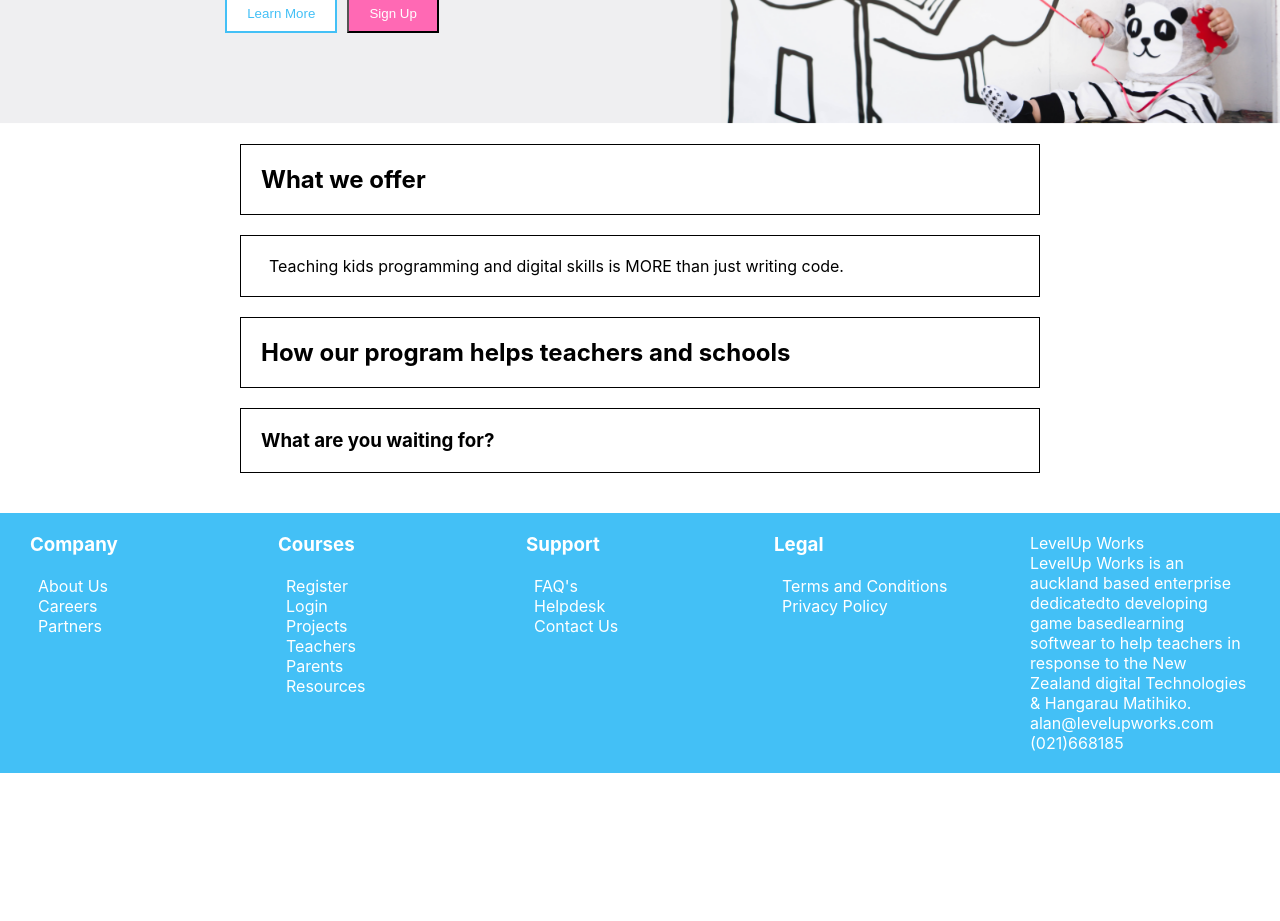
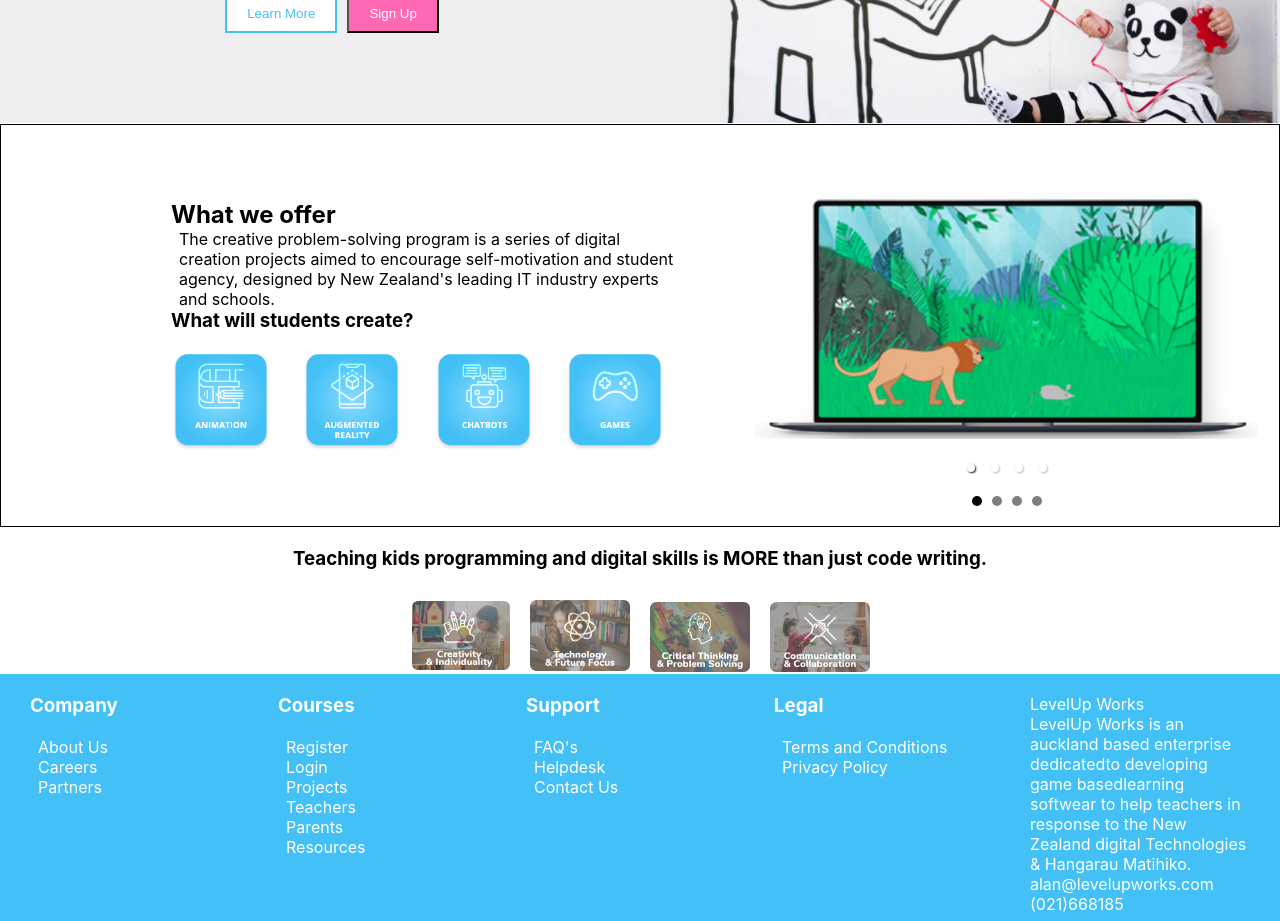
Before and after one commit to farhanmalek/EducationApp-FrontEnd, a React (Create React App) app: page /studentprofile in a window 1280 px wide. Shown: the part 1140-2061 px from the top of the page. Before the commit the page ends 1913 px from the top, so only its background shows below. Built offline with nearby package versions, Linux system fonts and the light colour scheme.

Commit message:
i have fixed all the images for the first three sections

```diff
--- a/src/components/HomePage/Home.css
+++ b/src/components/HomePage/Home.css
@@ -57,7 +57,7 @@
 }
 
 .sign-up-button:hover {
-  background-color: #ff69b4; /* Change the hover color for the "Sign Up" button */
+  background-color: greenyellow; /* Change the hover color for the "Sign Up" button */
 }
 
 
@@ -81,3 +81,123 @@
     align-items: center;
     flex-direction: column; /* Stack sections vertically */
   }
+
+  .two-column-section {
+    display: flex;
+    justify-content: space-between;
+    align-items: center;
+  }
+
+  .left-column {
+    flex: 1;
+    padding-right: 80px; /* Add some spacing between columns */
+    padding-left: 150px;
+  }
+
+  .right-column {
+    flex: 1;
+  }
+
+  /* Add media queries for responsive design */
+  @media (max-width: 768px) {
+    .two-column-section {
+      flex-direction: column; /* Stack columns on small screens */
+      align-items: flex-start;
+    }
+
+    .left-column,
+    .right-column {
+      width: 100%; /* Full width on small screens */
+      padding-right: 0px; /* Remove spacing on small screens */
+    }
+  }
+
+  /* Add this to your Home.css file */
+.navigation-dots {
+  display: flex;
+  justify-content: center;
+  align-items: center;
+  margin-top: 10px; /* Add margin to separate from the carousel */
+}
+
+/* Style for the individual navigation dots */
+.dot {
+  width: 10px;
+  height: 10px;
+  margin: 0 5px; /* Add some spacing between dots */
+  border-radius: 50%;
+  background-color: rgba(0, 0, 0, 0.5); /* Adjust the color and opacity here */
+  cursor: pointer;
+}
+
+/* Style for the active dot */
+.dot.active {
+  background-color: #000; /* Change to the desired color for the active dot */
+}
+
+.container-three {
+  /* Ensure the container takes the full width of its parent */
+  width: 100%;
+  display: flex;
+  justify-content: center; /* Horizontally center the content */
+  align-items: center; /* Vertically center the content (optional) */
+}
+
+.image-container {
+  display: flex; /* Display images horizontally */
+  justify-content: center; /* Center images horizontally within the container */
+  margin-top: 20px; /* Add margin to separate text and images */
+}
+
+.image-container img {
+  max-width: 100%; /* Ensure images don't exceed their container's width */
+  margin: 0 10px; /* Add margin between images */
+}
+
+.additional-images-horizontal {
+  display: flex; /* Display images horizontally */
+  justify-content: space-between; /* Add space between images */
+  align-items: center; /* Align images vertically in the center */
+  margin-top: 20px; /* Adjust the margin */
+}
+
+.additional-images-horizontal img {
+  max-width: 100px; /* Adjust the maximum width of the images */
+  margin-right: 10px; /* Add spacing between images */
+}
+
+/* Add this CSS to your existing CSS file or component */
+.container-three .image-container {
+  display: flex; /* Display images horizontally */
+  justify-content: space-between; /* Add space between images */
+  align-items: center; /* Align images vertically in the center */
+  margin-top: 20px; /* Adjust the margin as needed */
+}
+
+.container-three .image-container img {
+  max-width: 100px; /* Adjust the maximum width of the images */
+  margin-right: 10px; /* Add spacing between images */
+}
+
+/* Add this CSS to your existing CSS file or component */
+.container-three {
+  display: flex;
+  flex-direction: column;
+  align-items: center;
+  text-align: center;
+}
+
+.container-three .text-content {
+  margin-bottom: 10px; /* Add spacing between text and images */
+}
+
+.container-three .image-container {
+  display: flex; /* Display images horizontally */
+  justify-content: center; /* Center images horizontally */
+  margin-top: 20px; /* Add margin to separate text and images */
+}
+
+.container-three .image-container img {
+  max-width: 100px; /* Adjust the maximum width of the images */
+  margin: 0 10px; /* Add margin between images */
+}
--- a/src/components/HomePage/Home.js
+++ b/src/components/HomePage/Home.js
@@ -1,10 +1,30 @@
-import React from 'react';
+import React, { useState } from 'react';
 import './Home.css';
 import heroImage from '../../assets/Home/hero.png';
+import { Carousel } from 'react-responsive-carousel';
+import 'react-responsive-carousel/lib/styles/carousel.min.css';
+import image1 from '../../assets/Home/laptop1.png';
+import image2 from '../../assets/Home/laptop2.png';
+import image3 from '../../assets/Home/laptop3.png';
+import image4 from '../../assets/Home/laptop4.png';
+import image5 from '../../assets/Home/animation.png';
+import image6 from '../../assets/Home/augreality.png';
+import image7 from '../../assets/Home/chatbots.png';
+import image8 from '../../assets/Home/games.png';
+import image9 from '../../assets/Home/Group 1.png';
+import image10 from '../../assets/Home/Group 2.png';
+import image11 from '../../assets/Home/Group 3.png';
+import image12 from '../../assets/Home/Group 4.png';
 
+function Home() {
+  const images = [image1, image2, image3, image4];
+  const [currentSlide, setCurrentSlide] = useState(0);
 
-function Home(){
-    return(
+  const handleSlideChange = (index) => {
+    setCurrentSlide(index);
+  };
+
+  return (
     <div className="home-container">
       <div className="hero" style={{ backgroundImage: `url(${heroImage})` }}>
         <div className="header-content">
@@ -13,7 +33,7 @@ function Home(){
               Prepare young minds for a better{' '}
               <span style={{ color: '#43c0f6' }}>future</span>
             </h1>
-              <br></br>
+            <br />
             <p>Let us help you advance students in Digital Technologies and other learning areas with our project-based learning program.</p>
             <div className="button-container">
               <button className="learn-more-button">
@@ -26,22 +46,57 @@ function Home(){
           </header>
         </div>
       </div>
-      <div className="content-container">
-        <div className="sections">
-          <section className="section">
+      <section className="section two-column-section">
+        <div className="left-column">
           <h2>What we offer</h2>
-          </section>
-          <section className="section">
-            <p>Teaching kids programming and digital skills is MORE than just writing code.</p>
-          </section>
-          <section className="section">
-            <h2>How our program helps teachers and schools</h2>
-          </section>
-          <section className="section">
-            <h3>What are you waiting for?</h3>
-          </section>
+          <p>The creative problem-solving program is a series of digital creation projects aimed to encourage self-motivation and student agency, designed by New Zealand's leading IT industry experts and schools.</p>
+          <h3>What will students create?</h3>
+          {/* Display additional images under the text */}
+          <div className="additional-images-horizontal">
+            <img src={image5} alt="Additional Slide 1" />
+            <img src={image6} alt="Additional Slide 2" />
+            <img src={image7} alt="Additional Slide 3" />
+            <img src={image8} alt="Additional Slide 4" />
           </div>
         </div>
+        <div className="right-column">
+          <Carousel
+            selectedItem={currentSlide}
+            onChange={setCurrentSlide}
+            showArrows={true}
+            showStatus={false}
+            showIndicators={true} // Display navigation dots
+            showThumbs={false}
+            infiniteLoop={true}
+          >
+            {images.map((image, index) => (
+              <div key={index}>
+                <img src={image} alt={`Slide ${index}`} />
+              </div>
+            ))}
+          </Carousel>
+          <div className="navigation-dots">
+            {images.map((_, index) => (
+              <div
+                key={index}
+                className={`dot ${index === currentSlide ? 'active' : ''}`}
+                onClick={() => handleSlideChange(index)}
+              ></div>
+            ))}
+          </div>
+        </div>
+      </section>
+      <section className="container-three">
+          <div className="text-content">
+            <h3>Teaching kids programming and digital skills is MORE than just code writing.</h3>
+          </div>
+          <div className="image-container">
+            <img src={image9} alt="Image 9" />
+            <img src={image10} alt="Image 10" />
+            <img src={image11} alt="Image 11" />
+            <img src={image12} alt="Image 12" />
+          </div>
+      </section>
     </div>
   );
 }
```
Also changed, not shown: src/components/HomePage/SlideShowSection.css (deleted, +0 -16 lines), src/components/HomePage/SlideShowSection.js (deleted, +0 -40 lines). Lines whose indentation alone changed are shown as unchanged.
